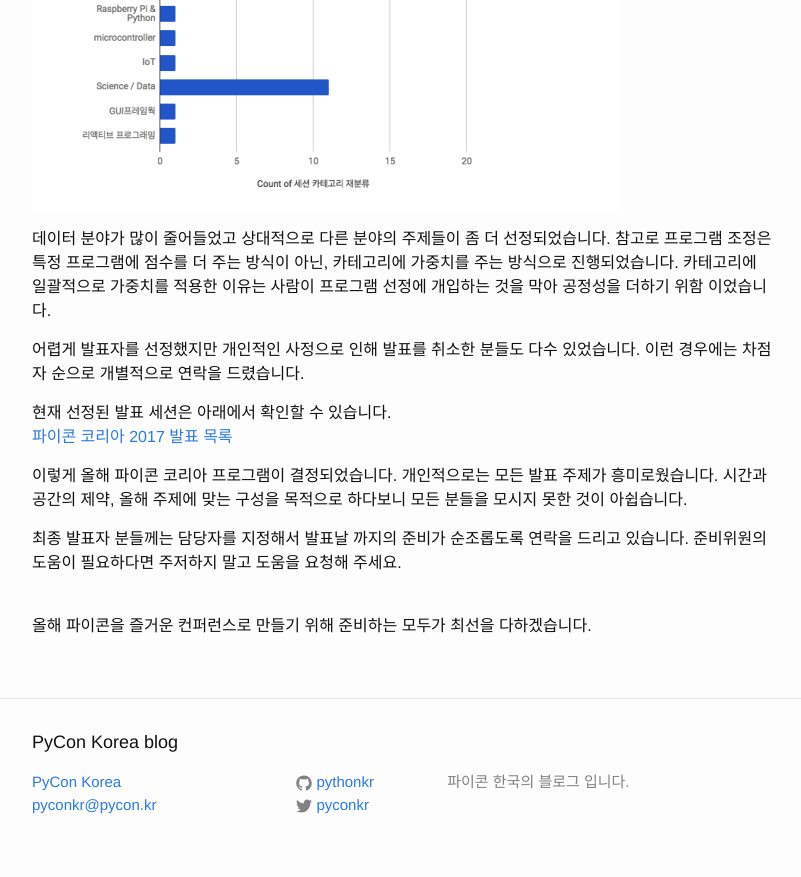
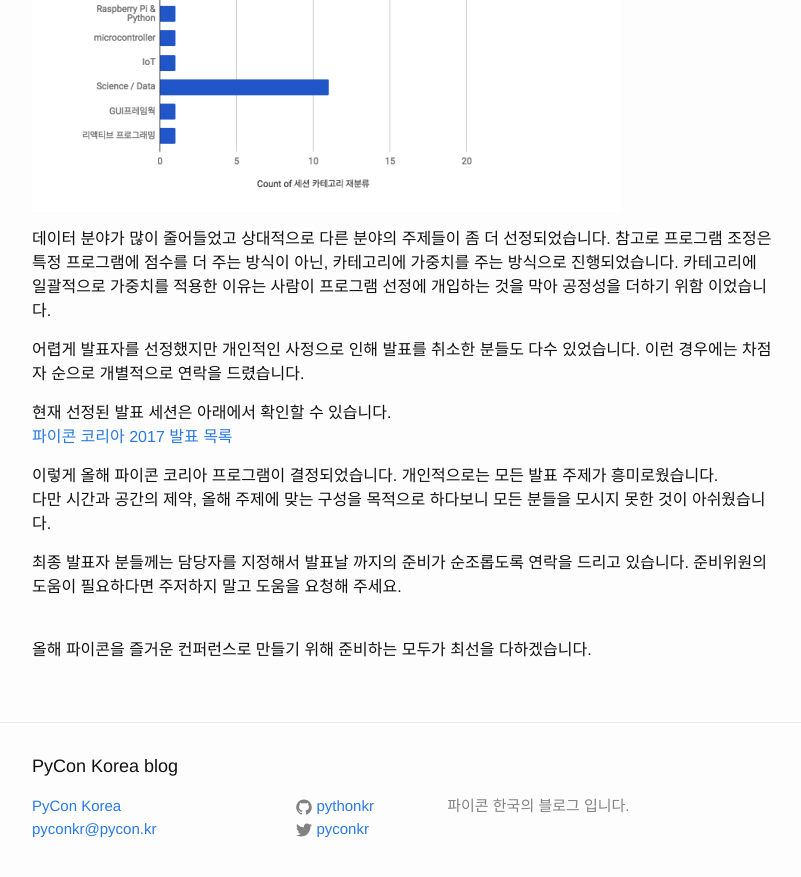
Before and after one commit to pythonkr/blog, a Jekyll site: the page built from _posts/2017-07-31-python-korea-program-selection.md, in a window 1280 px wide and 900 px high, scrolled down 3346 px. Shown: the top 877 px of the window, without its empty margins (238-1039 px from the left). Built offline with Jekyll 4.4.1, drawn with Linux system fonts in a browser that asks for light colours; comment, search, counter and statistics services are not loaded.

Commit message:
CHG: 문구 수정.

```diff
--- a/_posts/2017-07-31-python-korea-program-selection.md
+++ b/_posts/2017-07-31-python-korea-program-selection.md
@@ -77,7 +77,7 @@
 
 
 이렇게 올해 파이콘 코리아 프로그램이 결정되었습니다. 개인적으로는 모든 발표 주제가 흥미로웠습니다.
-시간과 공간의 제약, 올해 주제에 맞는 구성을 목적으로 하다보니 모든 분들을 모시지 못한 것이 아쉽습니다.
+다만 시간과 공간의 제약, 올해 주제에 맞는 구성을 목적으로 하다보니 모든 분들을 모시지 못한 것이 아쉬웠습니다.
 
 최종 발표자 분들께는 담당자를 지정해서 발표날 까지의 준비가 순조롭도록 연락을 드리고 있습니다.
 준비위원의 도움이 필요하다면 주저하지 말고 도움을 요청해 주세요.
```
